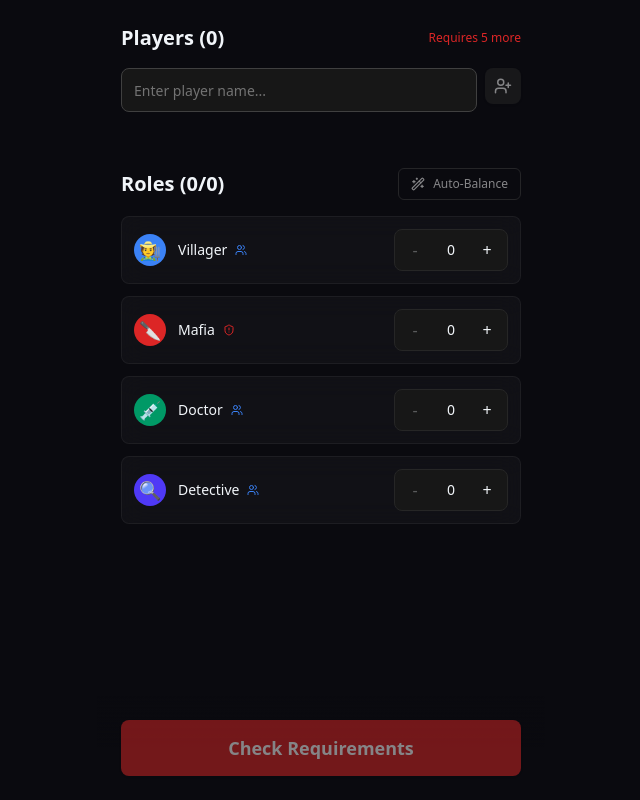
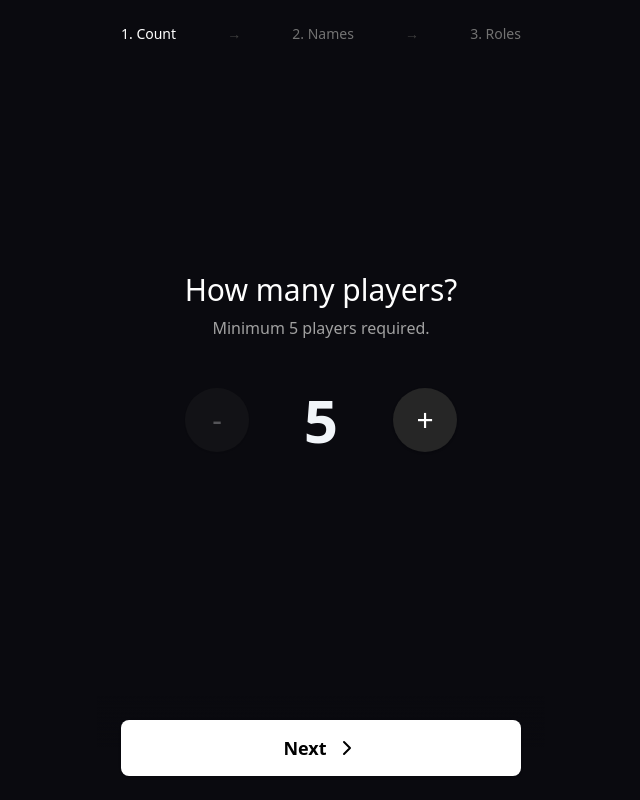
Before and after one commit to No-bita/mafia, a Next.js app: page /setup in a window 1280 px wide. Shown: the whole page, without its empty margins (319-959 px from the left). Built offline with nearby package versions, Linux system fonts and the light colour scheme; a web font is replaced by a local one.

Commit message:
feat: setup wizard with 3 steps (count, names, roles)

```diff
--- a/src/app/setup/page.tsx
+++ b/src/app/setup/page.tsx
@@ -1,9 +1,9 @@
 "use client";
 
-import { useState } from 'react';
+import { useState, useEffect } from 'react';
 import { useRouter } from 'next/navigation';
 import { motion, AnimatePresence } from 'framer-motion';
-import { UserPlus, UserMinus, ShieldAlert, Users, Wand2 } from 'lucide-react';
+import { Users, ShieldAlert, ChevronRight, ChevronLeft } from 'lucide-react';
 import { useGameStore } from '@/store/game-store';
 import { Button } from '@/components/ui/button';
 import { Input } from '@/components/ui/input';
@@ -12,29 +12,55 @@ import { balanceRoles } from '@/engine/balancer';
 
 export default function SetupPage() {
   const router = useRouter();
-  const { players, addPlayer, removePlayer, roleConfig, setRoleConfig, startReveal } = useGameStore();
-  const [newPlayerName, setNewPlayerName] = useState('');
+  const { players, addPlayer, removePlayer, roleConfig, setRoleConfig, startReveal, resetGame } = useGameStore();
 
-  const handleAddPlayer = (e: React.FormEvent) => {
-    e.preventDefault();
-    if (newPlayerName.trim().length > 0) {
-      // Use random seed for avatar (placeholder)
-      const seed = Math.random().toString(36).substring(7);
-      addPlayer(newPlayerName.trim(), seed);
-      setNewPlayerName('');
+  const [step, setStep] = useState<1 | 2 | 3>(1);
+  const [targetCount, setTargetCount] = useState<number>(5);
+  const [tempNames, setTempNames] = useState<string[]>(Array(5).fill(''));
+
+  // Step 1: Handle player count change
+  const handleCountChange = (delta: number) => {
+    const newCount = Math.max(5, targetCount + delta); // Min 5 players
+    setTargetCount(newCount);
+
+    // Adjust temp names array
+    if (newCount > tempNames.length) {
+      setTempNames([...tempNames, ...Array(newCount - tempNames.length).fill('')]);
+    } else if (newCount < tempNames.length) {
+      setTempNames(tempNames.slice(0, newCount));
     }
   };
 
+  // Step 2: Handle name input
+  const handleNameChange = (index: number, value: string) => {
+    const newNames = [...tempNames];
+    newNames[index] = value;
+    setTempNames(newNames);
+  };
+
+  const areNamesValid = tempNames.every(name => name.trim().length > 0) && new Set(tempNames.map(n => n.trim())).size === tempNames.length;
+
+  const proceedToRoles = () => {
+    // 1. Reset current players in store
+    resetGame();
+
+    // 2. Add players from temp names
+    tempNames.forEach(name => {
+      const seed = Math.random().toString(36).substring(7);
+      addPlayer(name.trim(), seed);
+    });
+
+    // 3. Set default system recommendation
+    setRoleConfig(balanceRoles(targetCount));
+
+    setStep(3);
+  };
+
+  // Step 3: Handle role counts
   const handleRoleCountChange = (roleId: string, delta: number) => {
     const current = roleConfig[roleId] || 0;
     const next = Math.max(0, current + delta);
     setRoleConfig({ ...roleConfig, [roleId]: next });
-  };
-
-  const handleAutoBalance = () => {
-    if (players.length >= 5) {
-      setRoleConfig(balanceRoles(players.length));
-    }
   };
 
   const handleStartGame = () => {
@@ -43,71 +69,116 @@ export default function SetupPage() {
   };
 
   const totalRoles = Object.values(roleConfig).reduce((sum, count) => sum + count, 0);
-  const isValid = players.length >= 5 && totalRoles === players.length && (roleConfig['mafia'] || 0) > 0;
+  const isRoleConfigValid = totalRoles === targetCount && (roleConfig['mafia'] || 0) > 0;
 
   return (
     <div className="flex flex-col min-h-screen p-6 pb-24 space-y-10 relative">
       <div className="absolute inset-0 bg-[radial-gradient(ellipse_at_top,_var(--tw-gradient-stops))] from-neutral-900 via-[#0a0a0f] to-[#0a0a0f] -z-10" />
 
-      {/* Players Section */}
-      <section className="space-y-4">
-        <div className="flex items-center justify-between">
-          <h2 className="text-xl font-bold font-serif">Players ({players.length})</h2>
-          {players.length < 5 && (
-            <span className="text-xs text-accent-red">Requires {5 - players.length} more</span>
-          )}
+      {/* Progress Header */}
+      <div className="flex items-center justify-between text-sm font-medium text-neutral-500 mb-4">
+        <span className={step === 1 ? 'text-white' : ''}>1. Count</span>
+        <span className="text-neutral-700">→</span>
+        <span className={step === 2 ? 'text-white' : ''}>2. Names</span>
+        <span className="text-neutral-700">→</span>
+        <span className={step === 3 ? 'text-white' : ''}>3. Roles</span>
       </div>
 
-        <form onSubmit={handleAddPlayer} className="flex gap-2">
-          <Input
-            value={newPlayerName}
-            onChange={e => setNewPlayerName(e.target.value)}
-            placeholder="Enter player name..."
-            maxLength={15}
-          />
-          <Button type="submit" size="icon" disabled={!newPlayerName.trim()} className="shrink-0 bg-neutral-800 text-white">
-            <UserPlus size={18} />
-          </Button>
-        </form>
+      <AnimatePresence mode="wait">
 
-        <div className="space-y-2 max-h-60 overflow-y-auto pr-2">
-          <AnimatePresence>
-            {players.map(player => (
-              <motion.div
-                key={player.id}
+        {/* STEP 1: PLAYER COUNT */}
+        {step === 1 && (
+          <motion.section
+            key="step1"
             initial={{ opacity: 0, x: -20 }}
             animate={{ opacity: 1, x: 0 }}
+            exit={{ opacity: 0, x: -20 }}
+            className="flex flex-col items-center justify-center flex-1 space-y-12"
+          >
+            <div className="text-center space-y-2">
+              <h2 className="text-3xl font-serif text-white">How many players?</h2>
+              <p className="text-neutral-400">Minimum 5 players required.</p>
+            </div>
+
+            <div className="flex items-center gap-6">
+              <Button
+                onClick={() => handleCountChange(-1)}
+                disabled={targetCount <= 5}
+                className="w-16 h-16 rounded-full text-3xl bg-neutral-800 text-white hover:bg-neutral-700 disabled:opacity-30"
+              >
+                -
+              </Button>
+
+              <span className="text-6xl font-bold w-24 text-center">{targetCount}</span>
+
+              <Button
+                onClick={() => handleCountChange(1)}
+                className="w-16 h-16 rounded-full text-3xl bg-neutral-800 text-white hover:bg-neutral-700"
+              >
+                +
+              </Button>
+            </div>
+          </motion.section>
+        )}
+
+        {/* STEP 2: PLAYER NAMES */}
+        {step === 2 && (
+          <motion.section
+            key="step2"
+            initial={{ opacity: 0, x: 20 }}
+            animate={{ opacity: 1, x: 0 }}
+            exit={{ opacity: 0, x: -20 }}
+            className="space-y-6"
+          >
+            <div className="text-center space-y-2 mb-8">
+              <h2 className="text-3xl font-serif text-white">Who is playing?</h2>
+              <p className="text-neutral-400">Enter a unique name for each player.</p>
+            </div>
+
+            <div className="space-y-3 max-h-[50vh] overflow-y-auto pr-2">
+              {tempNames.map((name, i) => (
+                <div key={i} className="flex items-center gap-3">
+                  <div className="w-8 text-center text-neutral-500 font-medium">{i + 1}</div>
+                  <Input
+                    value={name}
+                    onChange={(e) => handleNameChange(i, e.target.value)}
+                    placeholder={`Player ${i + 1}`}
+                    maxLength={15}
+                    className="flex-1 bg-neutral-900 border-neutral-700"
+                  />
+                </div>
+              ))}
+            </div>
+
+            {!areNamesValid && (
+              <p className="text-xs text-accent-red text-center">
+                All players must have a unique, non-empty name.
+              </p>
+            )}
+          </motion.section>
+        )}
+
+        {/* STEP 3: ROLE CONFIGURATION */}
+        {step === 3 && (
+          <motion.section
+            key="step3"
+            initial={{ opacity: 0, x: 20 }}
+            animate={{ opacity: 1, x: 0 }}
             exit={{ opacity: 0, x: 20 }}
-                className="flex items-center justify-between p-3 rounded-lg glass"
+            className="space-y-6"
           >
-                <div className="flex items-center gap-3">
-                  <div className="w-8 h-8 rounded-full bg-neutral-800 flex items-center justify-center text-xs border border-neutral-700">
-                    {player.name.substring(0, 2).toUpperCase()}
+            <div className="text-center space-y-2 mb-8">
+              <h2 className="text-3xl font-serif text-white">Role Distribution</h2>
+              <p className="text-neutral-400 text-sm">
+                We've applied the recommended balance for {targetCount} players. Feel free to adjust.
+              </p>
             </div>
-                  <span className="font-medium text-sm">{player.name}</span>
-                </div>
-                <Button variant="ghost" size="icon" onClick={() => removePlayer(player.id)} className="h-8 w-8 text-neutral-400 hover:text-accent-red">
-                  <UserMinus size={16} />
-                </Button>
-              </motion.div>
-            ))}
-          </AnimatePresence>
-        </div>
-      </section>
 
-      {/* Roles Section */}
-      <section className="space-y-4">
-        <div className="flex items-center justify-between">
-          <h2 className="text-xl font-bold font-serif">Roles ({totalRoles}/{players.length})</h2>
-          <Button
-            variant="outline"
-            size="sm"
-            onClick={handleAutoBalance}
-            disabled={players.length < 5}
-            className="text-xs h-8"
-          >
-            <Wand2 size={14} className="mr-2" /> Auto-Balance
-          </Button>
+            <div className="flex items-center justify-between text-sm mb-2 px-1">
+              <span className="text-neutral-400">Total Roles:</span>
+              <span className={`font-bold ${totalRoles !== targetCount ? 'text-accent-red' : 'text-emerald-500'}`}>
+                {totalRoles} / {targetCount}
+              </span>
             </div>
 
             <div className="grid gap-3">
@@ -116,19 +187,20 @@ export default function SetupPage() {
                 return (
                   <div key={role.id} className="flex items-center justify-between p-3 rounded-lg glass">
                     <div className="flex items-center gap-3">
-                  <div className={`w-8 h-8 rounded-full flex items-center justify-center text-lg ${role.color}`}>
+                      <div className={`w-10 h-10 rounded-full flex items-center justify-center text-xl ${role.color}`}>
                         {role.icon}
                       </div>
                       <div>
-                    <div className="font-medium text-sm flex items-center gap-2">
+                        <div className="font-bold text-sm flex items-center gap-2">
                           {role.name}
-                      {role.team === 'mafia' && <ShieldAlert size={12} className="text-accent-red" />}
-                      {role.team === 'town' && <Users size={12} className="text-accent-blue" />}
+                          {role.team === 'mafia' && <ShieldAlert size={14} className="text-accent-red" />}
+                          {role.team === 'town' && <Users size={14} className="text-accent-blue" />}
                         </div>
+                        <p className="text-xs text-neutral-400 line-clamp-1">{role.description}</p>
                       </div>
                     </div>
 
-                <div className="flex items-center gap-3 bg-neutral-900 rounded-lg p-1 border border-neutral-800">
+                    <div className="flex items-center gap-3 bg-neutral-900 rounded-lg p-1 border border-neutral-800 shrink-0">
                       <button
                         onClick={() => handleRoleCountChange(role.id, -1)}
                         disabled={count === 0}
@@ -136,7 +208,7 @@ export default function SetupPage() {
                       >
                         -
                       </button>
-                  <span className="w-4 text-center text-sm font-medium">{count}</span>
+                      <span className="w-4 text-center text-sm font-bold">{count}</span>
                       <button
                         onClick={() => handleRoleCountChange(role.id, 1)}
                         className="w-8 h-8 flex items-center justify-center rounded-md hover:bg-neutral-800 transition-colors"
@@ -148,22 +220,56 @@ export default function SetupPage() {
                 );
               })}
             </div>
-      </section>
+
+            {!isRoleConfigValid && (
+              <p className="text-xs text-accent-red text-center">
+                Total roles must match player count ({targetCount}), with at least 1 Mafia.
+              </p>
+            )}
+          </motion.section>
+        )}
+
+      </AnimatePresence>
 
       {/* Fixed bottom action bar */}
-      <div className="fixed bottom-0 left-0 right-0 p-6 bg-gradient-to-t from-[#0a0a0f] via-[#0a0a0f] to-transparent max-w-md mx-auto">
+      <div className="fixed bottom-0 left-0 right-0 p-6 bg-gradient-to-t from-[#0a0a0f] via-[#0a0a0f] to-transparent max-w-md mx-auto flex gap-3">
+        {step > 1 && (
+          <Button
+            variant="outline"
+            onClick={() => setStep(step - 1 as 1 | 2)}
+            className="h-14 w-14 shrink-0 bg-neutral-900"
+          >
+            <ChevronLeft />
+          </Button>
+        )}
+
+        {step === 1 && (
+          <Button
+            onClick={() => setStep(2)}
+            className="w-full h-14 text-lg font-bold bg-white text-black hover:bg-neutral-200"
+          >
+            Next <ChevronRight className="ml-2" />
+          </Button>
+        )}
+
+        {step === 2 && (
+          <Button
+            onClick={proceedToRoles}
+            disabled={!areNamesValid}
+            className="w-full h-14 text-lg font-bold bg-white text-black hover:bg-neutral-200"
+          >
+            Next <ChevronRight className="ml-2" />
+          </Button>
+        )}
+
+        {step === 3 && (
           <Button
             onClick={handleStartGame}
-          disabled={!isValid}
+            disabled={!isRoleConfigValid}
             className="w-full h-14 text-lg font-bold bg-accent-red hover:bg-red-700 text-white"
           >
-          {isValid ? 'Assign Roles & Start' : 'Check Requirements'}
+            Assign Roles
           </Button>
-
-        {!isValid && players.length >= 5 && (
-           <p className="text-xs text-center text-accent-red mt-2">
-             Total roles ({totalRoles}) must match players ({players.length}). Min 1 Mafia.
-           </p>
         )}
       </div>
     </div>
```
Lines whose indentation alone changed are shown as unchanged.
